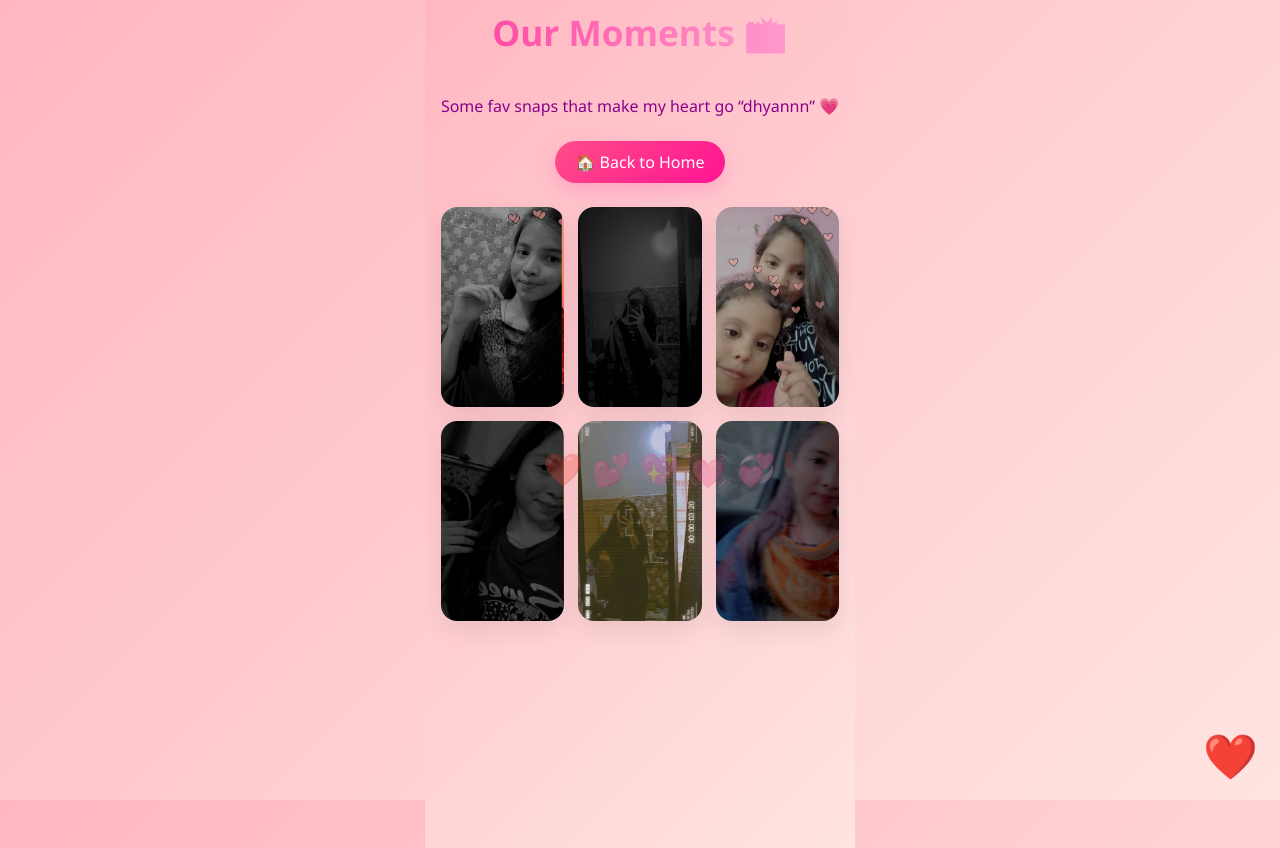
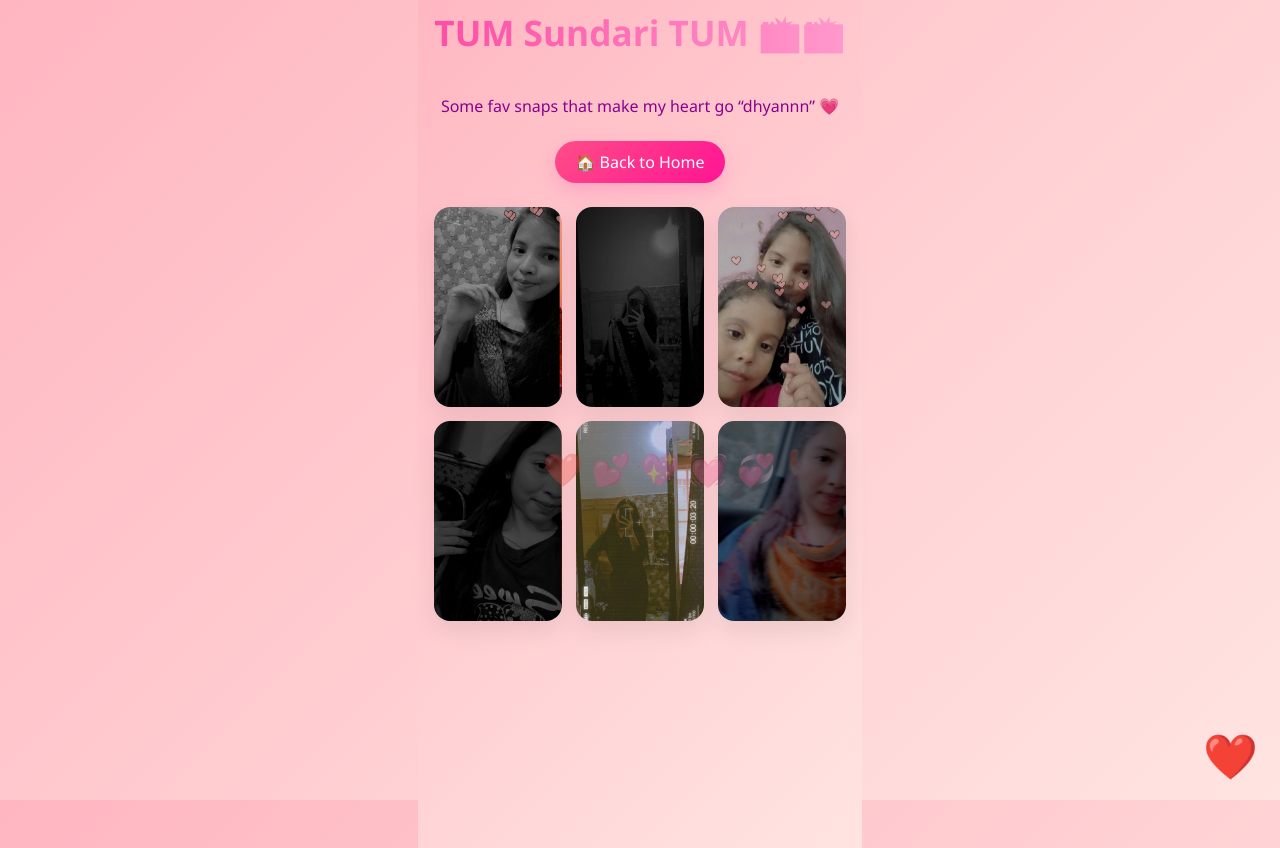
Before and after one commit to MayankSharma2487/for_you_my_girl, a Flask app: page /gallery in a window 1280 px wide. Run offline with Flask 3, Linux system fonts and the light colour scheme.

Commit message:
Update gallery.html

```diff
--- a/templates/gallery.html
+++ b/templates/gallery.html
@@ -173,7 +173,7 @@
 </head>
 <body>
   <div class="gallery-wrap">
-    <h1 class="gallery-title">Our Moments 📸</h1>
+    <h1 class="gallery-title">TUM Sundari TUM 📸📸</h1>
     <p class="gallery-sub">Some fav snaps that make my heart go “dhyannn” 💗</p>
 
     <a class="back-btn" href="/">🏠 Back to Home</a>
```
